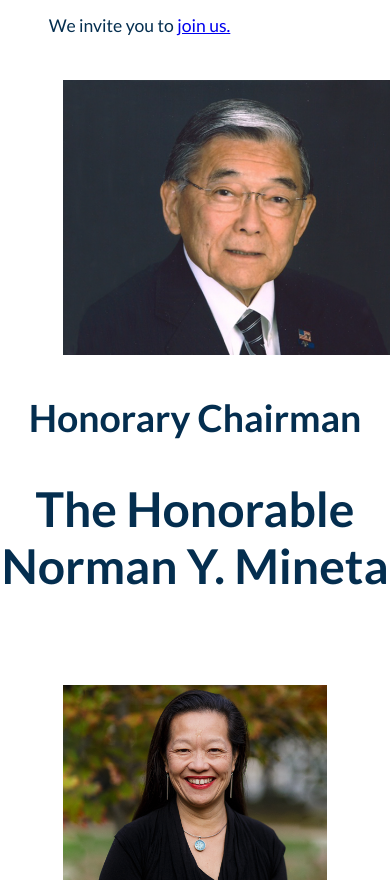
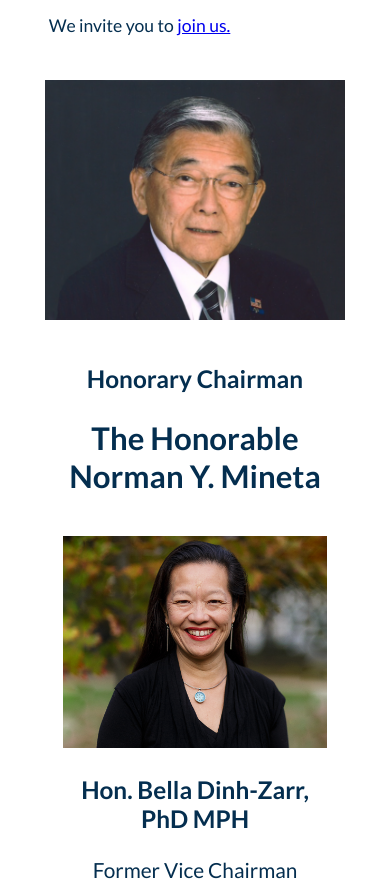
Before and after one commit to 05saveslives/05saveslives.github.io, a plain HTML site: page aboutus.html in a window 390 px wide. Shown: the part 1310-2190 px from the top of the page. Drawn offline with Linux system fonts and the light colour scheme.

Commit message:
mineta fixed

```diff
--- a/aboutus.css
+++ b/aboutus.css
@@ -51,21 +51,20 @@ body {
 }
 
 .mineta-flex {
-    display: grid;
-    grid-template-columns: 50% 50%;
-    justify-self: center;
+    display: flex;
+    align-items: center;
+    justify-content: center;
+    gap: 20px;
 }
 
 .mineta {
-    width: 7cm;
-    justify-self: center;
+    width: 5cm;
 }
 
 .mineta-text {
     color:rgb(4, 46, 79);
     position: relative;
     font-size: 2em;
-    margin-bottom: 2cm;
 }
 
 .fourth {
@@ -90,15 +89,7 @@ body {
     }
 
     .mineta-flex {
-        display: block;
-    }
-
-    .mineta {
-        margin: auto;
-    }
-
-    .mineta-text {
-        text-align: center;
+        display: flex;
     }
 }
 
@@ -107,6 +98,13 @@ body {
         display: grid;
         grid-template-columns: 100%;
     }
+    .mineta-flex {
+        flex-direction: column;
+    }
+    .mineta-text {
+    text-align: center;
+    font-size: 1.3em;
+}
 }
 
 .item {
--- a/aboutus.html
+++ b/aboutus.html
@@ -66,9 +66,9 @@
     </div>
 
     <div class="mineta-flex">
-        <div class="mineta">
-            <img id="Mineta" src="/Images/Mineta.png" style="width: 130%" alt="The Honorary Chairman Norman Y. Mineta">
-        </div>
+
+            <img id="Mineta" src="/Images/Mineta.png" style="width: 300px" alt="The Honorary Chairman Norman Y. Mineta">
+
 
         <div class="mineta-text">
             <h3>Honorary Chairman</h3>
--- a/home.css
+++ b/home.css
@@ -32,8 +32,6 @@ img.header {
     object-fit: none;
     filter: blur(8px);
   -webkit-filter: blur(8px);
-
-
 }
 
 img.logo {
@@ -85,11 +83,6 @@ h2 {
     margin-top: 3em;
 }
 
-.space {
-    display: inline-block;
-
-}
-
 h3 {
     color: white;
 }
@@ -117,3 +110,22 @@ h2 {
     }
 
 }
+
+@media screen and (max-width: 480px) {
+
+    img.logo {
+        width: 270px;
+    }
+
+h2 {
+    text-align: center;
+    font-size: 1.4em;
+    padding: 10px;
+}
+
+    .container {
+        flex-direction: column;
+        gap: 15px;
+    }
+
+}
```
Also changed, not shown: index.html (+1 -1 lines), joinnow.html (+1 -1 lines).
